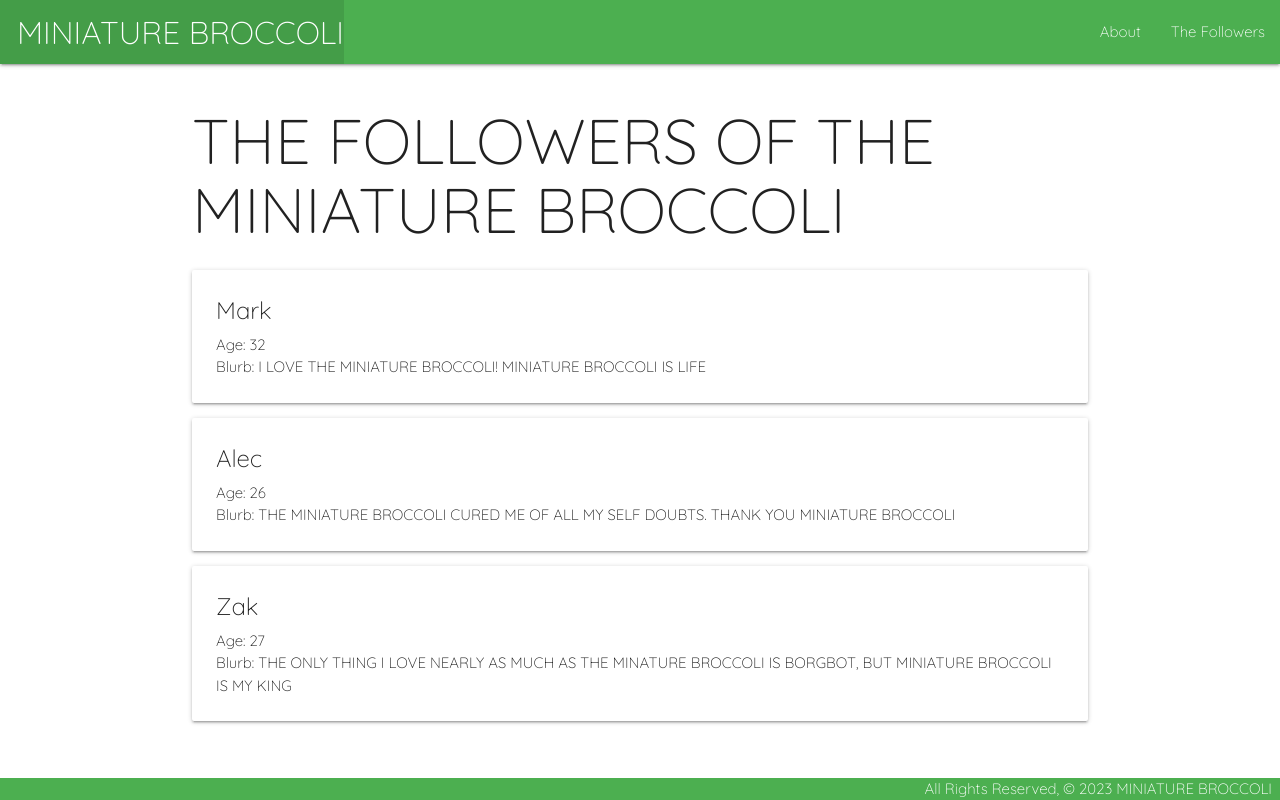
After one commit to MarkRRyan/miniature-broccoli, a Django app: page /followers/ in a window 1280 px wide. The commit adds this page. Run offline with Django 4.2, Linux system fonts and the light colour scheme.

Commit message:
got the followers template working

```diff
--- a/miniature_broccoli/main_app/templates/base.html
+++ b/miniature_broccoli/main_app/templates/base.html
@@ -20,6 +20,7 @@
         </ul>
         <ul class="right">
           <li><a href="/about">About</a></li>
+          <li><a href='/followers/'>The Followers</a></li>
         </ul>
       </div>
     </nav>
--- /dev/null
+++ b/miniature_broccoli/main_app/templates/followers/index.html
@@ -0,0 +1,14 @@
+{% extends 'base.html' %}
+{% block content %}
+<h1>THE FOLLOWERS OF THE MINIATURE BROCCOLI</h1>
+
+{% for follower in followers%}
+    <div class='card'>
+        <div class='card-content'>
+            <span class='card-title'>{{ follower.name }}</span>
+            <p>Age: {{ follower.age }}</p>
+            <p>Blurb: {{ follower.blurb }}</p>
+        </div>
+    </div>
+{% endfor %}
+{% endblock %}
--- a/miniature_broccoli/main_app/templates/home.html
+++ b/miniature_broccoli/main_app/templates/home.html
@@ -3,13 +3,15 @@
     {% extends 'base.html' %}
     {% block content %}
 
+    <div class='center'>
         <h1>Hi, Welcome to Miniature Broccoli</h1>
         <h2>We will make your dreams come true</h2>
-    <h3>JOIN US</h3>
+        <h3>JOIN US, THRIVE</h3>
         <hr>
         <img src='/media/images/broccoli-1.jpg' alt='image of broccoli'>
         <hr>
         <h3>THE MINIATURE BROCCOLI WILL SEE ALL</h3>
+    </div>
     <footer>All Rights Reserved, &copy; 2023 MINIATURE BROCCOLI</footer>
 
     {% endblock %}
--- a/miniature_broccoli/main_app/urls.py
+++ b/miniature_broccoli/main_app/urls.py
@@ -6,6 +6,7 @@ from django.conf.urls.static import static
 urlpatterns = [
     path('', views.home, name='home'),
     path('about/', views.about, name='about'),
+    path('followers/', views.followers_index, name='index'),
 ]
 
 if settings.DEBUG:
--- a/miniature_broccoli/main_app/views.py
+++ b/miniature_broccoli/main_app/views.py
@@ -1,4 +1,10 @@
 from django.shortcuts import render
+
+followers = [
+  {'name': 'Mark', 'age': 32, 'blurb': 'I LOVE THE MINIATURE BROCCOLI! MINIATURE BROCCOLI IS LIFE' },
+  {'name': 'Alec', 'age': 26, 'blurb': 'THE MINIATURE BROCCOLI CURED ME OF ALL MY SELF DOUBTS. THANK YOU MINIATURE BROCCOLI'},
+  {'name': 'Zak', 'age': 27, 'blurb': 'THE ONLY THING I LOVE NEARLY AS MUCH AS THE MINATURE BROCCOLI IS BORGBOT, BUT MINIATURE BROCCOLI IS MY KING'}
+]
 
 # Define the home view
 def home(request):
@@ -6,4 +12,9 @@ def home(request):
   return render(request, 'home.html')
 
 def about(request):
-    return render(request, 'about.html')
+  return render(request, 'about.html')
+
+def followers_index(request):
+  return render(request, 'followers/index.html', {
+    'followers': followers
+  })
--- a/miniature_broccoli/static/css/style.css
+++ b/miniature_broccoli/static/css/style.css
@@ -1,5 +1,17 @@
 @import url('https://fonts.googleapis.com/css2?family=Quicksand:wght@300&display=swap');
 
 body {
+    display: flex;
+    min-height: 100vh;
+    flex-direction: column;
     font-family: 'Quicksand', sans-serif;
-}
+  }
+
+  main {
+    flex: 1 0 auto;
+  }
+
+  footer.page-footer {
+    padding-top: 0;
+    text-align: right;
+  }
```
Also changed, not shown: miniature_broccoli/main_app/templates/about.html (+9 -3 lines). Lines whose indentation alone changed are shown as unchanged.
